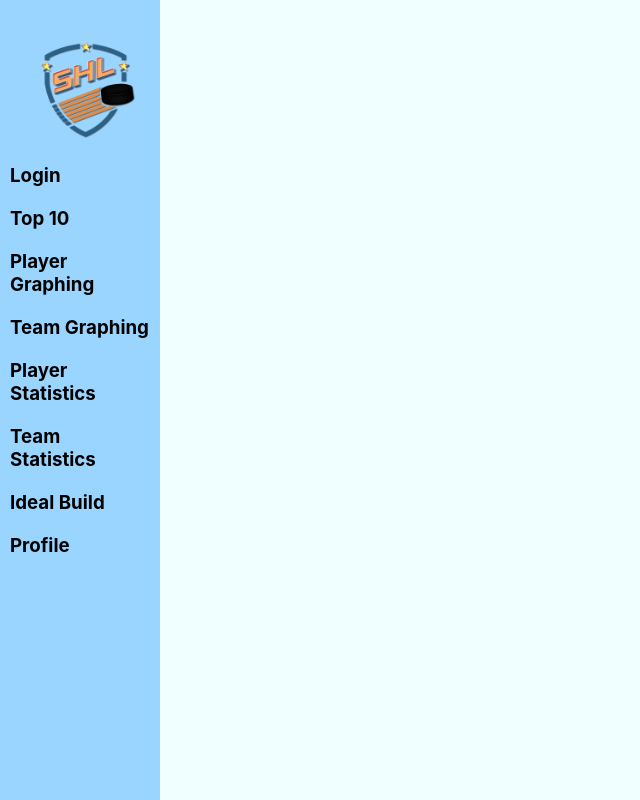
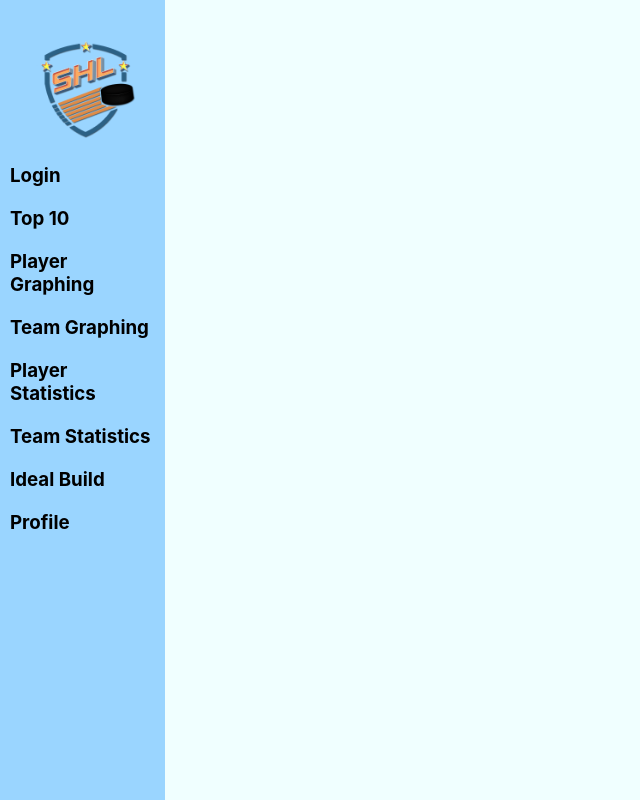
Before and after one commit to davism2/cis371SHLProject, a React (Vite) app in the folder shlprojectapp/: page / in a window 1280 px wide. Shown: the whole page, without its empty margins (0-640 px from the left). Built offline with nearby package versions, Linux system fonts and the light colour scheme.

Commit message:
Sidebar width adjustment

```diff
--- a/shlprojectapp/src/App.css
+++ b/shlprojectapp/src/App.css
@@ -19,7 +19,7 @@ body {
   position: relative;
 }
 .wrapper .sidebar {
-  width: 160px;
+  width: 165px;
   height: 100%;
   padding: 30px 0px;
   background-color: rgb(154, 213, 255);
@@ -29,4 +29,5 @@ body {
 .wrapper .sidebar h3 {
   text-align: left;
   padding: 10px;
+  color: black
 }
```
